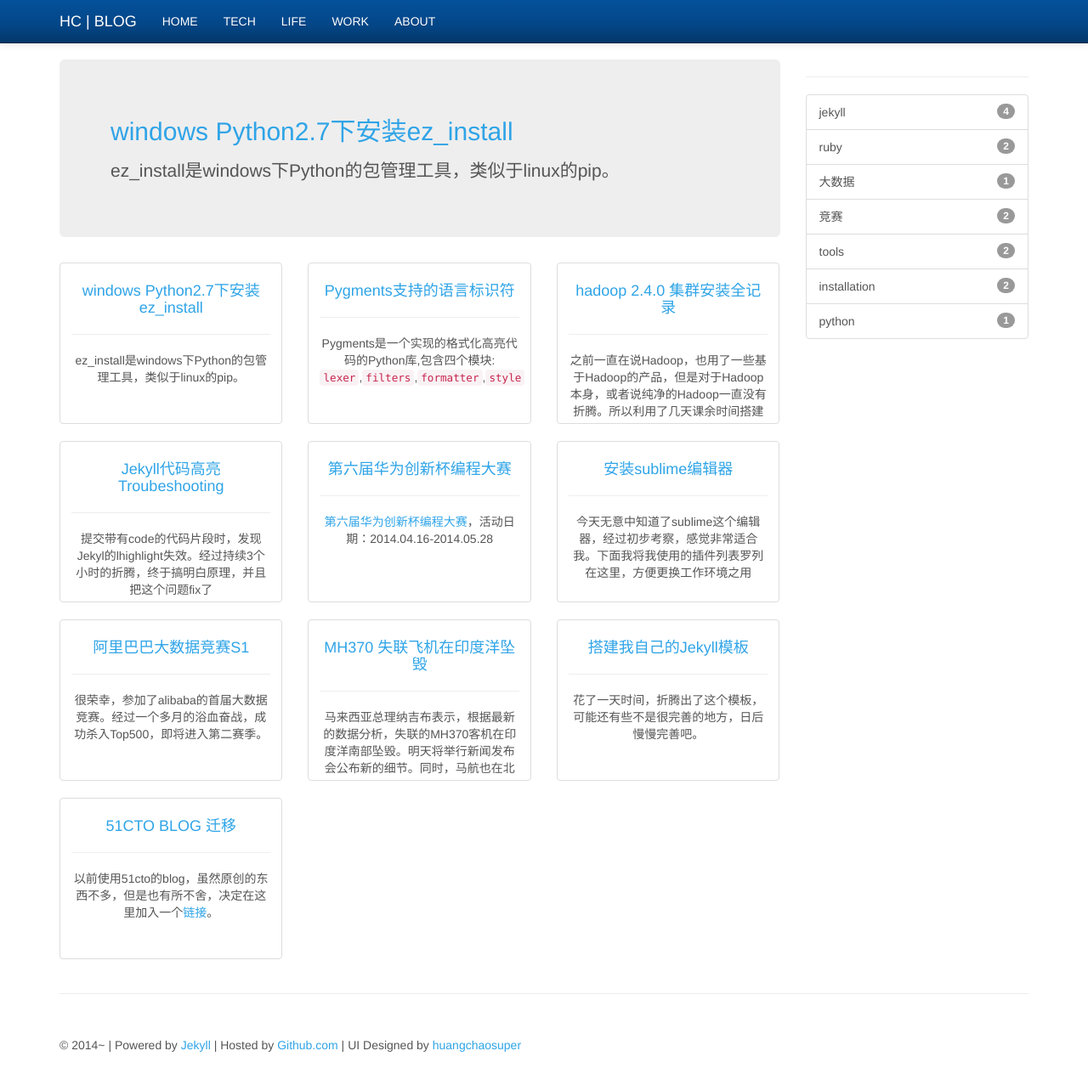
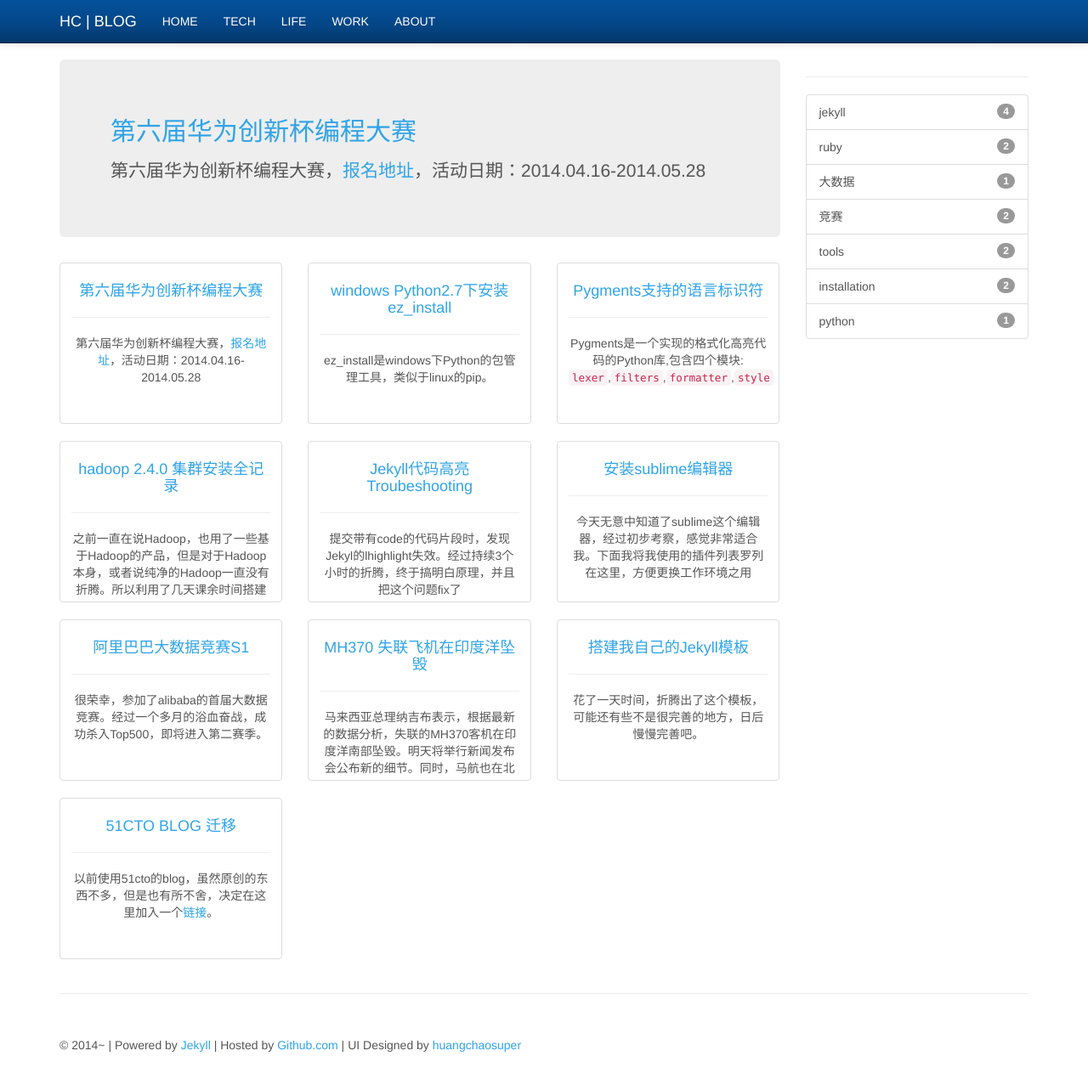
Before and after one commit to huangchaosuper/blog, a Jekyll site: the page built from index.html, in a window 1280 px wide and 1270 px high. Shown: the whole window at 85% size. Built offline with Jekyll 4.4.1, drawn with Linux system fonts in a browser that asks for light colours; Markdown is read by kramdown in place of the engine named in the settings.

Commit message:
发大水

```diff
--- a/_posts/2014-04-27-huawei-competition.markdown
+++ b/_posts/2014-04-27-huawei-competition.markdown
@@ -1,12 +1,12 @@
 ---
 layout: post
 title: "第六届华为创新杯编程大赛"
-date: 2014-04-20 22:58:00
+date: 2014-04-27 23:27:00
 categories: tech
 tags: 竞赛
 ---
 
-[第六届华为创新杯编程大赛][1]，活动日期：2014.04.16-2014.05.28
+第六届华为创新杯编程大赛，[报名地址][1]，活动日期：2014.04.16-2014.05.28
 
 ##报名成功
 :)
```
